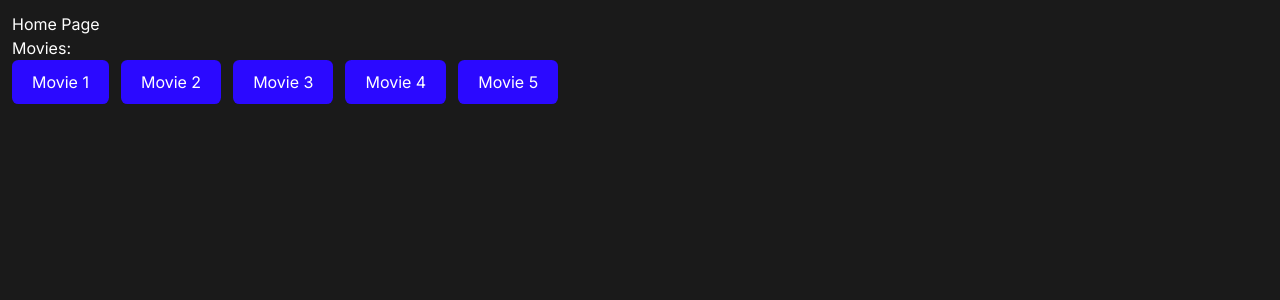
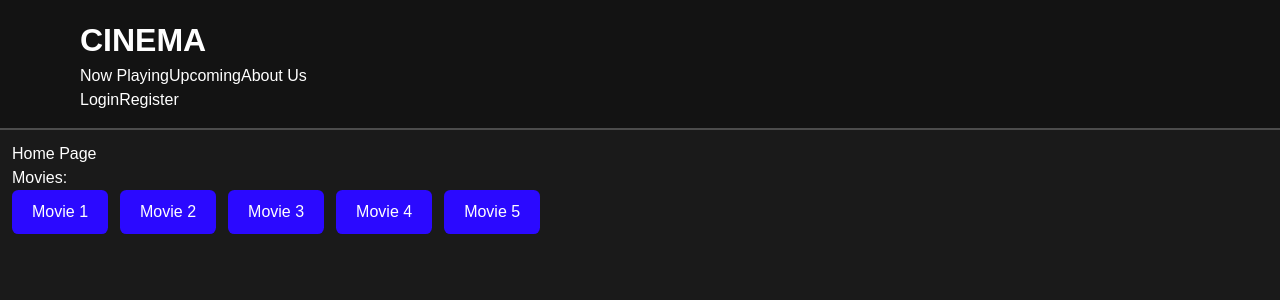
Before and after one commit to DhiroJap/cinema, a Next.js app: page / in a window 1280 px wide. Shown: the top 300 px of the page. Built offline with nearby package versions, Linux system fonts and the light colour scheme.

Commit message:
Create Navbar

```diff
--- a/app/globals.css
+++ b/app/globals.css
@@ -2,7 +2,7 @@
 @tailwind components;
 @tailwind utilities;
 
-@import url('https://fonts.googleapis.com/css2?family=Inter&display=swap');
+@import url('https://fonts.googleapis.com/css2?family=Poppins:ital,wght@0,400;0,700;1,700&display=swap');
 
 body {
   margin: 0;
@@ -19,7 +19,7 @@ html,
 body,
 html {
   background-color: #1a1a1a;
-  font-family: 'Inter';
+  font-family: 'Poppins', sans-serif;
   color: #fff;
 }
 
--- a/app/layout.tsx
+++ b/app/layout.tsx
@@ -1,9 +1,7 @@
 import type { Metadata } from 'next';
-import { Inter } from 'next/font/google';
 import './globals.css';
 import { ReduxProvider } from '@/redux/provider';
-
-const inter = Inter({ subsets: ['latin'] });
+import Navbar from '@/components/navbar';
 
 export const metadata: Metadata = {
   title: 'Cinema',
@@ -17,7 +15,8 @@ export default function RootLayout({
 }) {
   return (
     <html lang='en'>
-      <body className={inter.className}>
+      <body>
+        <Navbar />
         <ReduxProvider>{children}</ReduxProvider>
       </body>
     </html>
--- /dev/null
+++ b/components/navbar.tsx
@@ -0,0 +1,44 @@
+'use client';
+
+import { AppLogo, NavbarLink } from '@/styles';
+import { flexBetween } from '@/utils/const';
+
+import { useRouter } from 'next/navigation';
+
+export default function Navbar() {
+  const router = useRouter();
+
+  return (
+    <div
+      className={`${flexBetween} bg-navbar relative top-0 z-30 w-full border-b-2 border-b-customgray-1 py-4`}
+    >
+      <div className={`${flexBetween} mx-20 w-5/6`}>
+        <div className={`${flexBetween} w-full gap-16`}>
+          {/* Left Side */}
+          <div className={`${flexBetween} gap-10`}>
+            <AppLogo>CINEMA</AppLogo>
+          </div>
+        </div>
+        <div className={`${flexBetween} w-full`}>
+          <div className={`${flexBetween} gap-10`}>
+            <NavbarLink onClick={() => router.push('/')}>
+              Now Playing
+            </NavbarLink>
+            <NavbarLink onClick={() => router.push('/upcoming')}>
+              Upcoming
+            </NavbarLink>
+            <NavbarLink onClick={() => router.push('/about')}>
+              About Us
+            </NavbarLink>
+          </div>
+        </div>
+        <div className={`${flexBetween} gap-10`}>
+          <NavbarLink onClick={() => router.push('/login')}>Login</NavbarLink>
+          <NavbarLink onClick={() => router.push('/register')}>
+            Register
+          </NavbarLink>
+        </div>
+      </div>
+    </div>
+  );
+}
--- a/styles/index.tsx
+++ b/styles/index.tsx
@@ -11,3 +11,17 @@ export const NewButton = styled.button`
   border-radius: 0.4rem;
   cursor: pointer;
 `;
+
+export const AppLogo = styled.a`
+  font-size: 2rem;
+  font-weight: bold;
+`;
+
+export const NavbarLink = styled.button`
+  font-size: 1rem;
+  font-weight: 500;
+
+  &:hover {
+    color: #f8b133;
+  }
+`;
--- a/tailwind.config.ts
+++ b/tailwind.config.ts
@@ -1,4 +1,4 @@
-import type { Config } from 'tailwindcss'
+import type { Config } from 'tailwindcss';
 
 const config: Config = {
   content: [
@@ -7,14 +7,13 @@ const config: Config = {
     './app/**/*.{js,ts,jsx,tsx,mdx}',
   ],
   theme: {
-    extend: {
-      backgroundImage: {
-        'gradient-radial': 'radial-gradient(var(--tw-gradient-stops))',
-        'gradient-conic':
-          'conic-gradient(from 180deg at 50% 50%, var(--tw-gradient-stops))',
-      },
+    colors: {
+      primary: '#1a1a1a',
+      navbar: '#131313',
+      'customgray-1': '#4c4c4c',
     },
+    extend: {},
   },
   plugins: [],
-}
-export default config
+};
+export default config;
--- /dev/null
+++ b/utils/const.ts
@@ -0,0 +1 @@
+export const flexBetween = 'flex items-center justify-between';
```
